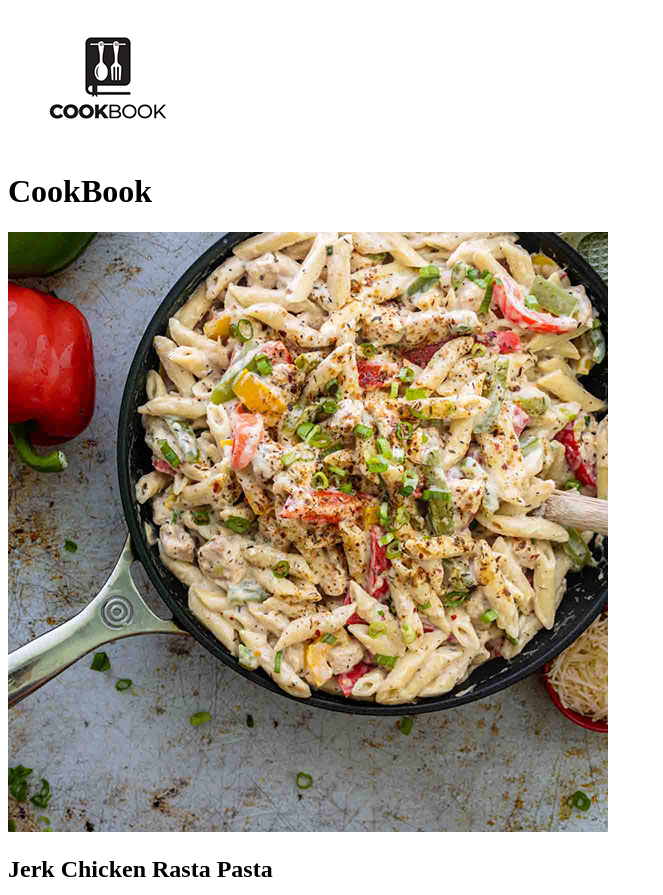
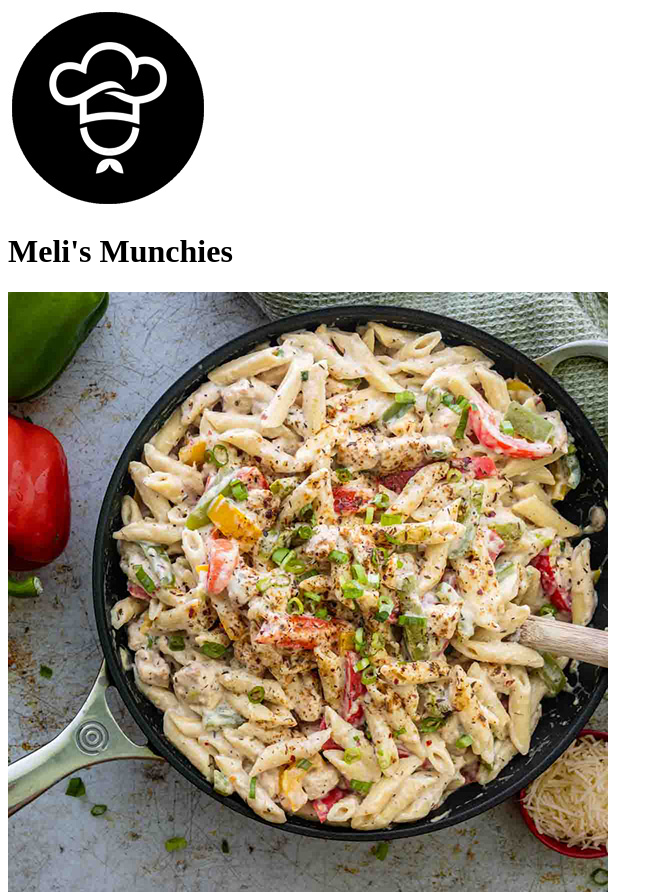
Before and after one commit to melip3/Projects, a plain HTML site: page gra1144cp1MelissaPerez2024v2/index.html in a window 1280 px wide. Shown: the top 895 px of the page, without its empty margins (0-663 px from the left). Drawn offline with Linux system fonts and the light colour scheme.

Commit message:
Add files via upload

```diff
--- a/gra1144cp1MelissaPerez2024v2/index.html
+++ b/gra1144cp1MelissaPerez2024v2/index.html
@@ -6,11 +6,11 @@
   <body>
     <wrapper>
 	<header>
-		<img src="cook-book-logo-design-food-600nw-2280957177.jpg">
-		<h1>CookBook</h1>
+		<img src="../../../../../../CookBookLogo.jpg">
+		<h1>Meli's Munchies</h1>
 	</header>
 	<main>
-	  <img src="jerk-chicken-pasta-feature-recipe.jpg">
+	  <img src="../../../../../../jerk_chicken_pasta_pan.jpg">
 		<h2>Jerk Chicken Rasta Pasta</h2>
 		   <p>Spice up your dinner routine with this flavorful fusion of Caribbean heat and Italian comfort. The best part: You only need one pan and one hour! Jerk Chicken pasta combines the rich, smoky spicy spices of traditional jerk seasoning with tender chicken and creamy pasta, all cooked together in one pan for an easy, hassle-free meal. This mouthwatering dish is perfect for a cozy night in or impressing guests with something a little different!</p>
 			<section>
```
Also changed, not shown: gra1144cp1MelissaPerez2024v2/jerk_chicken_pasta_pan.jpg (added).
